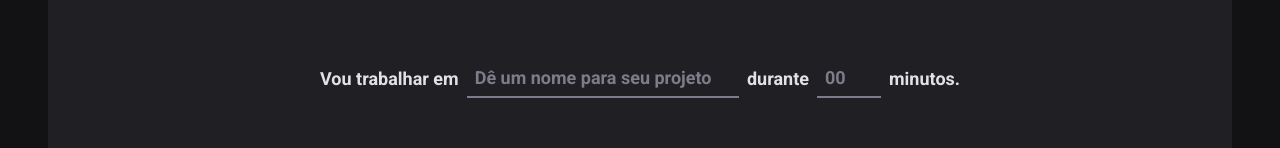
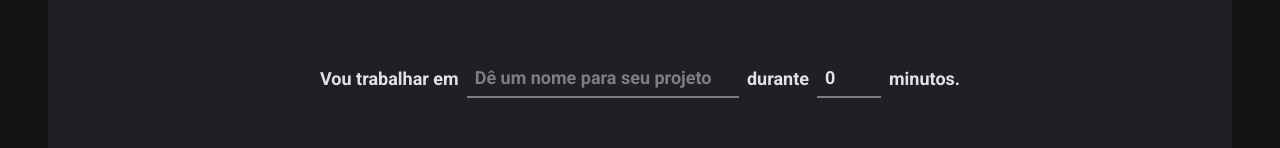
Before and after one commit to daniLdutra/timer, a React (Vite) app: page / in a window 1280 px wide. Shown: the part 166-314 px from the top of the page. Built offline with nearby package versions, Linux system fonts and the light colour scheme.

Commit message:
feature: performed integration of the form to the typescript with zod

```diff
--- a/src/pages/Home/Home.tsx
+++ b/src/pages/Home/Home.tsx
@@ -9,27 +9,41 @@ import {
   StartCountdownButton,
   TaskInput,
 } from './styles';
-import { zodResolver } from '@hookform/resolvers/zod'
-import * as zod from 'zod'
+import { zodResolver } from '@hookform/resolvers/zod';
+import * as zod from 'zod';
+import { TypeOf } from 'zod';
 
 const formValidationSchema = zod.object({
   task: zod.string().min(1, 'Informe a tarefa'),
-  minutesAmount: zod.number()
-  .min(5, 'O ciclo precisa ser de no mínimo 5 minutos')
-  .max(60, 'O ciclo precisa ser de no máximo 60 minutos')
-})
+  // owner: zod.string().optional(), exemplo
+  minutesAmount: zod
+    .number()
+    .min(5, 'O ciclo precisa ser de no mínimo 5 minutos')
+    .max(60, 'O ciclo precisa ser de no máximo 60 minutos'),
+});
+
+// interface NewFormData{
+//   task: string
+//   minutesAmount: number
+// }
+
+type NewFormData = zod.infer<typeof formValidationSchema>;
 
 export function Home() {
-  const { register, handleSubmit, watch } = useForm({
+  const { register, handleSubmit, watch } = useForm<NewFormData>({
     resolver: zodResolver(formValidationSchema),
-  })
+    defaultValues: {
+      task: '',
+      minutesAmount: 0,
+    },
+  });
 
-  function handleCreateNewCicle(data: any){
-    console.log(data)
+  function handleCreateNewCicle(data: NewFormData) {
+    // console.log(data.task)
   }
 
-  const task = watch("task") //watch: permite monitorar o formulário = "controller"
-  const isSubmitDisable = !task
+  const task = watch('task'); //watch: permite monitorar o formulário = "controller"
+  const isSubmitDisable = !task;
 
   return (
     <HomeContainer>
@@ -40,7 +54,7 @@ export function Home() {
             id="task"
             list="task-suggestions"
             placeholder="Dê um nome para seu projeto"
-            {...register("task")}
+            {...register('task')}
           />
 
           <datalist id="task-suggestions">
@@ -58,7 +72,7 @@ export function Home() {
             step={5}
             min={5}
             max={60}
-            {...register("minutesAmount", {valueAsNumber: true})}
+            {...register('minutesAmount', { valueAsNumber: true })}
           />
 
           <span>minutos.</span>
```
